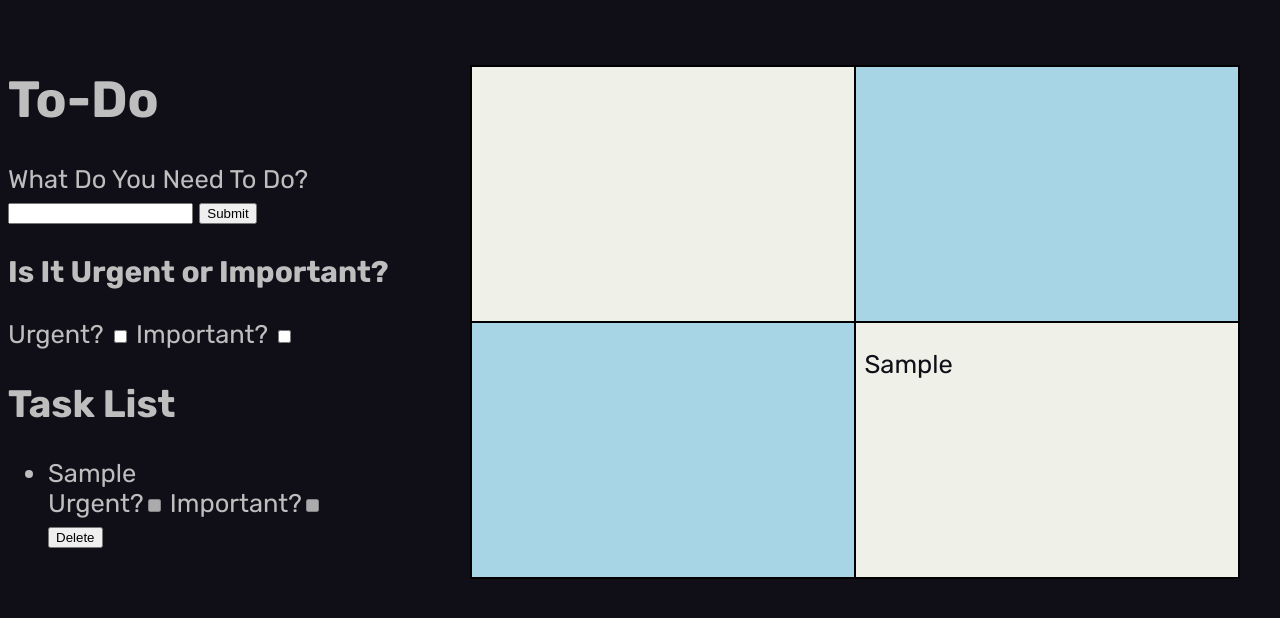
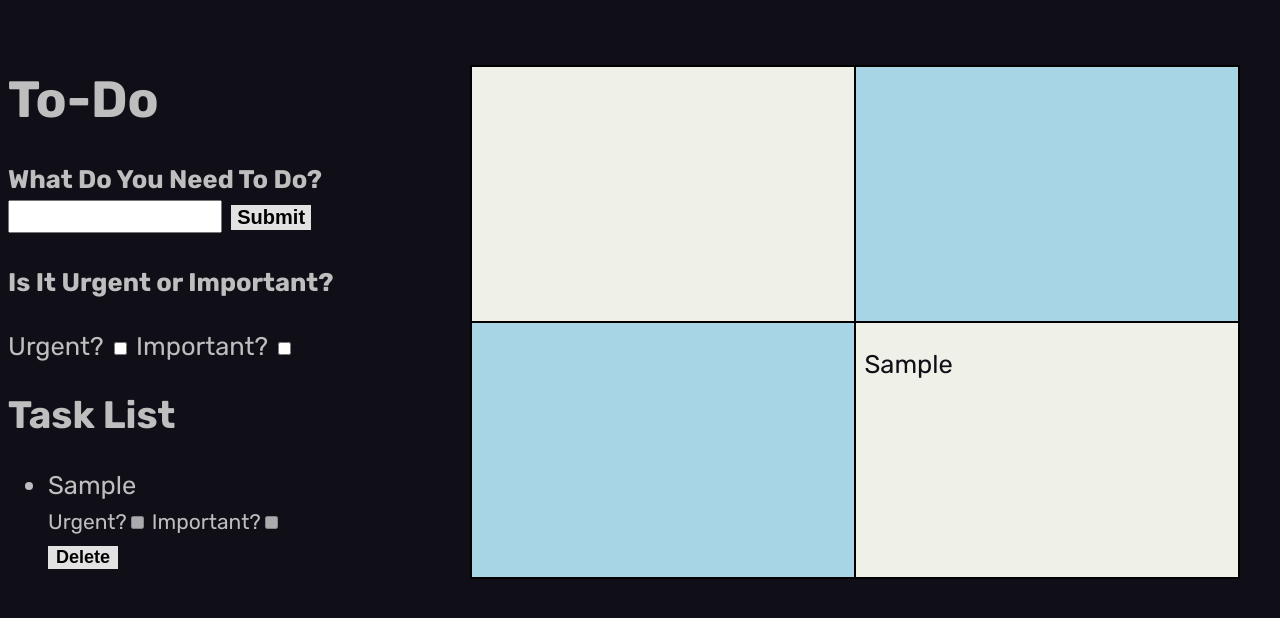
Before and after one commit to Andrew-DL/andrew-dl.github.io, a website: page index.html in a window 1280 px wide. Both pictures are taken after typing "Sample" into the empty fields and a click on the button "Submit". Drawn offline with Linux system fonts and the light colour scheme.

Commit message:
More visual improvements and JS fixes to complement them

```diff
--- a/index.html
+++ b/index.html
@@ -14,10 +14,12 @@
     <div id="flex-container">
     <div id="ToDoInput">
         <h1>To-Do</h1>
-	<label for="task">What Do You Need To Do?</label><br>
+        <div id="makeTaskText">
+	<h4 id="whatDoYouNeedToDo" for="task">What Do You Need To Do?</h4>
 	<input type="text" id="task" name="To-Do" value="">
-	<button type="button" id="submit">Submit</button><br>
-        <h3>Is It Urgent or Important?</h3>
+	<button type="button" id="submit">Submit</button>
+	</div>
+        <h4>Is It Urgent or Important?</h4>
         <label for="urgent">Urgent?</label>
         <input type="checkbox" id="urgent" name="urgent">
 	<label for="important">Important?</label>
--- a/script.js
+++ b/script.js
@@ -148,7 +148,7 @@ function clog(text) {
 
 function createCheckBoxes(element, taskListItem) {
     let uLabel = document.createElement("label")
-    //uLabel.htmlFor = "urgent"
+    uLabel.className = "uLabel"
     uLabel.textContent = "Urgent?"
 
     let checkBoxU = document.createElement("input")
@@ -156,7 +156,8 @@ function createCheckBoxes(element, taskListItem) {
     checkBoxU.disabled = true
 
     let iLabel = document.createElement("label")
-    iLabel.textContent = "  Important?"
+    iLabel.className = "iLabel"
+    iLabel.textContent = "  " + "Important?"
 
     let checkBoxI = document.createElement("input")
     checkBoxI.type = "checkbox"
@@ -165,13 +166,17 @@ function createCheckBoxes(element, taskListItem) {
     checkBoxU.checked = taskListItem['urgent']
     checkBoxI.checked = taskListItem['important']
 
-    element.appendChild(uLabel)
-    element.appendChild(checkBoxU)
-    element.appendChild(iLabel)
-    element.appendChild(checkBoxI)
+    let div = document.createElement("div")
+    div.className = "checkboxes"
+    element.appendChild(div)
+
+    div.appendChild(uLabel)
+    div.appendChild(checkBoxU)
+    div.appendChild(iLabel)
+    div.appendChild(checkBoxI)
 
     let linebreak = document.createElement("br")
-    element.appendChild(linebreak)
+    div.appendChild(linebreak)
 }
 
 function getItemValue(taskListItem, value = 0) {
--- a/style.css
+++ b/style.css
@@ -65,6 +65,53 @@ body {
     max-width: 30%;
 }
 
+#whatDoYouNeedToDo {
+    margin-bottom: 5.5px;
+}
+
+#makeTaskText {
+    flex-direction: row;
+}
+
+#task {
+    width: 16.3%;
+    height: 6%;
+    font-size: 23px;
+}
+
+#submit {
+    cursor: pointer;
+    font-size: 20px;
+    font-weight: 900;
+    background-color: #e2e2e2;
+    border: none;
+    margin-left: 3px;
+}
+
+.checkboxes{
+    margin-top: 5px;
+}
+
+.uLabel {
+    font-size: 21px;
+}
+
+.iLabel {
+    font-size: 21px;
+}
+
+.deleteTask {
+    cursor: pointer;
+    font-size: 18px;
+    font-weight: bold;
+    background-color: #e2e2e2;
+    border: none;
+    display: inline-block;
+    padding: 1px 8px;
+    margin-top: 11px;
+    margin-bottom: 15px;
+}
+
 /*
 <uniquifier>: Use a unique and descriptive class name
 <weight>: Use a value from 300 to 900
```
